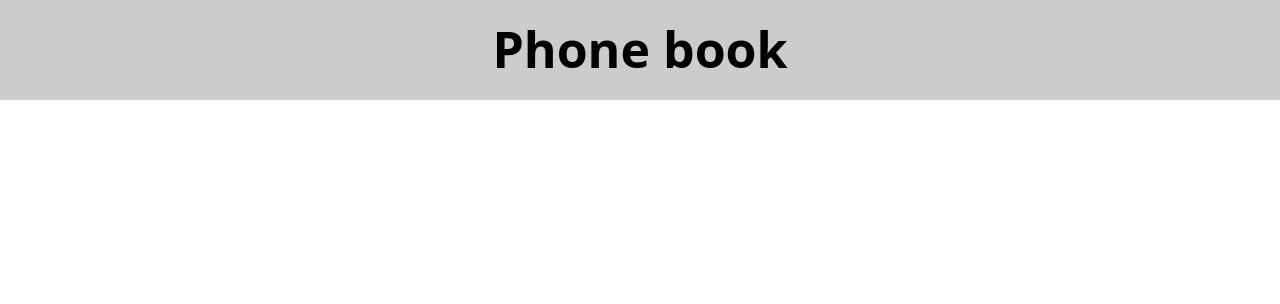
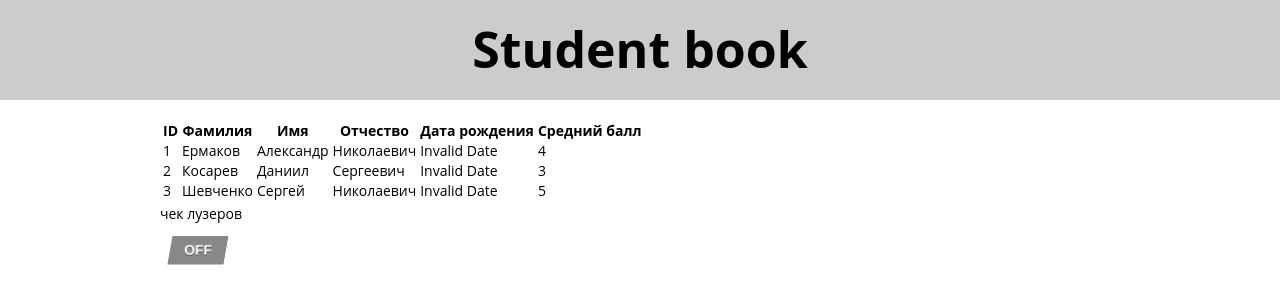
Before and after one commit to yermalex/studlist, an Angular app: page / in a window 1280 px wide. Shown: the top 304 px of the page. Built offline with nearby package versions, Linux system fonts and the light colour scheme.

Commit message:
реализовал вывод таблички. добавил чек оценок меньше тройки при помощи тогглера.

```diff
--- a/src/app/app.component.html
+++ b/src/app/app.component.html
@@ -1,11 +1,10 @@
-<div class="phonebook">
+<div class="studlist">
   <div class="header">
     <h1 class="title">
-      Phone book
+      Student book
     </h1>
   </div>
   <div class="content">
-<!--    <app-contact-list></app-contact-list>-->
-<!--    <app-students></app-students>-->
+    <app-student-list></app-student-list>
   </div>
 </div>
--- a/src/app/app.component.less
+++ b/src/app/app.component.less
@@ -1,4 +1,4 @@
-.phonebook {
+.studlist {
   height: 100%;
   overflow: auto;
 }
--- a/src/app/app.module.ts
+++ b/src/app/app.module.ts
@@ -2,10 +2,12 @@ import { BrowserModule } from '@angular/platform-browser';
 import { NgModule } from '@angular/core';
 
 import { AppComponent } from './app.component';
+import { StudentListComponent } from './student-list/student-list.component';
 
 @NgModule({
   declarations: [
-    AppComponent
+    AppComponent,
+    StudentListComponent
   ],
   imports: [
     BrowserModule
--- /dev/null
+++ b/src/app/models/student.ts
@@ -0,0 +1,22 @@
+export class Student {
+  id: number;
+  surname: string;
+  name: string;
+  patronymic: string;
+  birthday: Date;
+  averageMark: number;
+
+  constructor(id: number,
+              surname: string,
+              name: string,
+              patronymic: string,
+              birthday: Date,
+              averageMark: number) {
+  this.id = id;
+  this.surname = surname;
+  this.name = name;
+  this.patronymic = patronymic;
+  this.birthday = birthday;
+  this.averageMark = averageMark;
+  }
+}
--- /dev/null
+++ b/src/app/student-list/student-list.component.html
@@ -0,0 +1,27 @@
+<table>
+  <tr>
+    <th>ID</th>
+    <th>Фамилия</th>
+    <th>Имя</th>
+    <th>Отчество</th>
+    <th>Дата рождения</th>
+    <th>Средний балл</th>
+  </tr>
+  <tr *ngFor="let student of students;">
+    <td>{{student.id}}</td>
+    <td>{{student.surname}}</td>
+    <td>{{student.name}}</td>
+    <td>{{student.patronymic}}</td>
+    <td>{{student.birthday}}</td>
+    <td [ngClass]="{badGrade: student.averageMark <= 3 && isBadGrade}">{{student.averageMark}}</td>
+  </tr>
+</table>
+<!--<p>{{isBadGrade?"Скрыть лузеров":"Отобразить лузеров"}}</p>-->
+<!--<div *ngIf="!isBadGrade">спрятать контент по переключателю-->
+<!--  <p>Lorem ipsum</p>-->
+<!--</div>-->
+<p>чек лузеров</p>
+<div class="toggleBadGrade" >
+    <input class="tgl tgl-skewed" id="cb3" type="checkbox" (click)="toggleBadGrade()"/>
+    <label class="tgl-btn" data-tg-off="OFF" data-tg-on="ON" for="cb3"></label>
+</div>
--- /dev/null
+++ b/src/app/student-list/student-list.component.less
@@ -0,0 +1,108 @@
+
+
+
+
+
+
+.badGrade {
+  color: rgb(255, 0, 0);
+  font-weight: 900;
+}
+//======= toggle =======
+
+.toggleBadGrade {
+  text-align: center;
+  display: flex;
+  align-items: center;
+  margin: 10px;
+}
+.tgl {
+  display: none;
+}
+.tgl, .tgl:after, .tgl:before, .tgl *, .tgl *:after, .tgl *:before, .tgl + .tgl-btn {
+  box-sizing: border-box;
+}
+.tgl::-moz-selection, .tgl:after::-moz-selection, .tgl:before::-moz-selection, .tgl *::-moz-selection, .tgl *:after::-moz-selection, .tgl *:before::-moz-selection, .tgl + .tgl-btn::-moz-selection {
+  background: none;
+}
+.tgl::selection, .tgl:after::selection, .tgl:before::selection, .tgl *::selection, .tgl *:after::selection, .tgl *:before::selection, .tgl + .tgl-btn::selection {
+  background: none;
+}
+.tgl + .tgl-btn {
+  outline: 0;
+  display: block;
+  width: 4em;
+  height: 2em;
+  position: relative;
+  cursor: pointer;
+  -webkit-user-select: none;
+  -moz-user-select: none;
+  -ms-user-select: none;
+  user-select: none;
+}
+.tgl + .tgl-btn:after, .tgl + .tgl-btn:before {
+  position: relative;
+  display: block;
+  content: "";
+  width: 50%;
+  height: 100%;
+}
+.tgl + .tgl-btn:after {
+  left: 0;
+}
+.tgl + .tgl-btn:before {
+  display: none;
+}
+.tgl:checked + .tgl-btn:after {
+  left: 50%;
+}
+
+.tgl-skewed + .tgl-btn {
+  overflow: hidden;
+  -webkit-transform: skew(-10deg);
+  transform: skew(-10deg);
+  -webkit-backface-visibility: hidden;
+  backface-visibility: hidden;
+  transition: all 0.2s ease;
+  font-family: sans-serif;
+  background: #888;
+}
+.tgl-skewed + .tgl-btn:after, .tgl-skewed + .tgl-btn:before {
+  -webkit-transform: skew(10deg);
+  transform: skew(10deg);
+  display: inline-block;
+  transition: all 0.2s ease;
+  width: 100%;
+  text-align: center;
+  position: absolute;
+  line-height: 2em;
+  font-weight: bold;
+  color: #fff;
+  text-shadow: 0 1px 0 rgba(0, 0, 0, 0.4);
+}
+.tgl-skewed + .tgl-btn:after {
+  left: 100%;
+  content: attr(data-tg-on);
+}
+.tgl-skewed + .tgl-btn:before {
+  left: 0;
+  content: attr(data-tg-off);
+}
+.tgl-skewed + .tgl-btn:active {
+  background: #888;
+}
+.tgl-skewed + .tgl-btn:active:before {
+  left: -10%;
+}
+.tgl-skewed:checked + .tgl-btn {
+  background: rgb(255, 0, 0);
+}
+.tgl-skewed:checked + .tgl-btn:before {
+  left: -100%;
+}
+.tgl-skewed:checked + .tgl-btn:after {
+  left: 0;
+}
+.tgl-skewed:checked + .tgl-btn:active:after {
+  left: 10%;
+}
--- /dev/null
+++ b/src/app/student-list/student-list.component.ts
@@ -0,0 +1,26 @@
+import { Component, OnInit } from '@angular/core';
+import { Student} from '../models/student';
+import { Students} from './students.mockup';
+
+@Component({
+  selector: 'app-student-list',
+  templateUrl: './student-list.component.html',
+  styleUrls: ['./student-list.component.less']
+})
+export class StudentListComponent implements OnInit {
+  public students: Student[] = Students.students;
+  isBadGrade = false;
+
+  constructor() {
+
+  }
+
+  ngOnInit() {
+  }
+
+  toggleBadGrade(): void {
+    this.isBadGrade = !this.isBadGrade;
+  }
+
+
+}
--- /dev/null
+++ b/src/app/student-list/students.mockup.ts
@@ -0,0 +1,10 @@
+import {Student} from '../models/student';
+
+export class Students {
+
+  static students: Student[] = [
+    new Student(1, 'Ермаков', 'Александр', 'Николаевич', new Date('15-05-1972'), 4),
+    new Student(2, 'Косарев', 'Даниил', 'Сергеевич', new Date('15-05-2010'), 3),
+    new Student(3, 'Шевченко', 'Сергей', 'Николаевич', new Date('15-05-1991'), 5)
+  ];
+}
```
